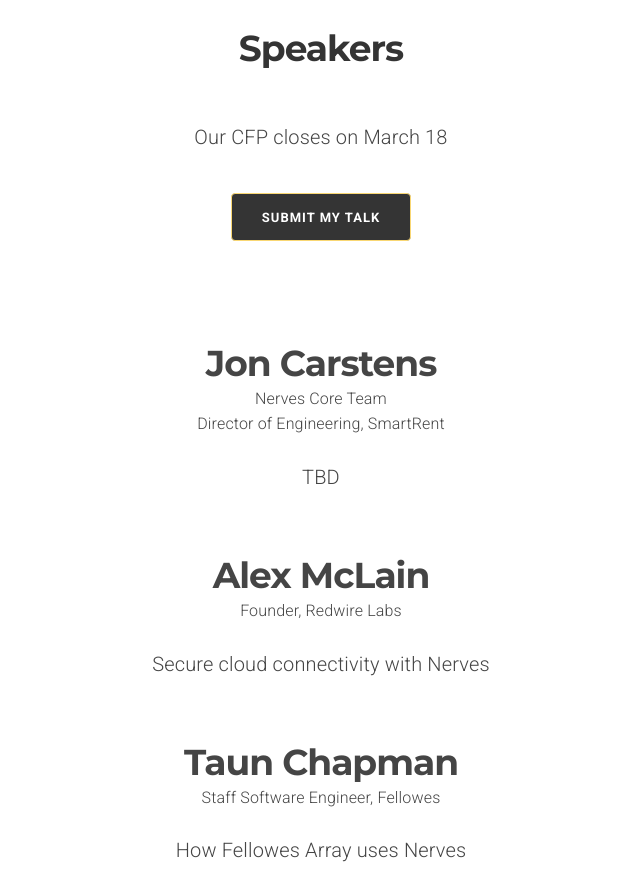
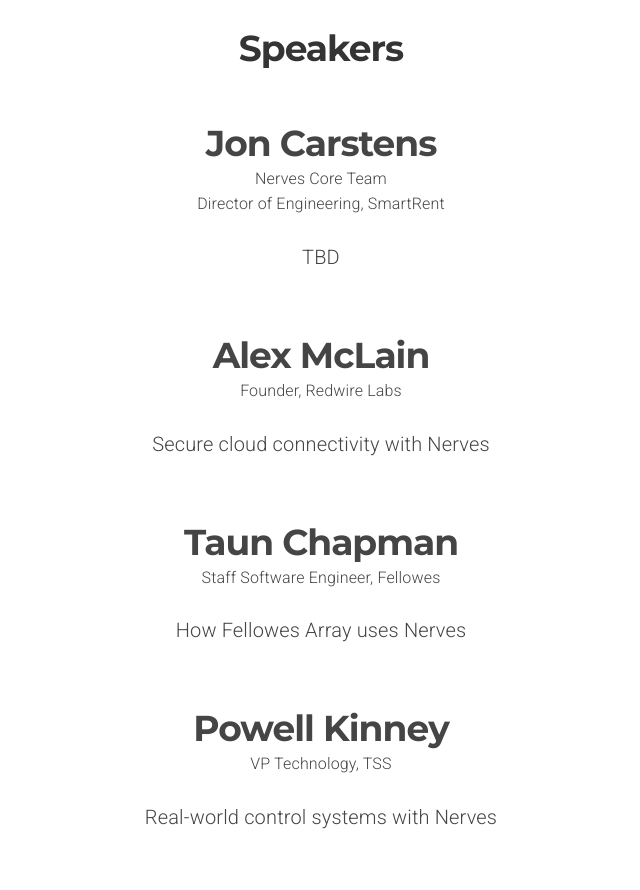
Before and after one commit to supersimple/nervesconf, a plain HTML site: page index.html in a window 1280 px wide. Shown: the part 880-1770 px from the top of the page, without its empty margins (319-959 px from the left). Drawn offline with nearby package versions, Linux system fonts and the light colour scheme.

Commit message:
Remove CFP

```diff
--- a/index.html
+++ b/index.html
@@ -77,12 +77,6 @@
             <section id="speakers">
                 <h2 class="div">Speakers</h2>
                 <section class="text-large" style="text-align: center;">
-                    <div style="margin-bottom:4em;">
-                        <p>Our CFP closes on March 18</p>
-                        <p>
-                            <a href="https://www.papercall.io/nerves-conf-us" class="button light-btn">Submit my talk</a>
-                        </p>
-                    </div>
                     <div class="speaker">
                         <h2>Jon Carstens</h2>
                         <div class="title">
```
